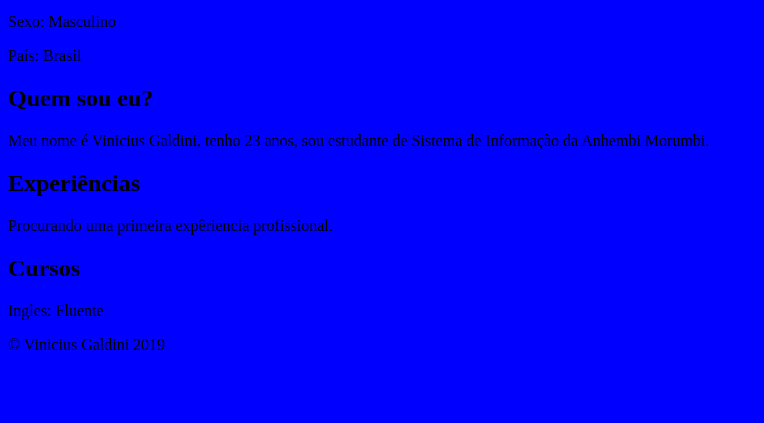
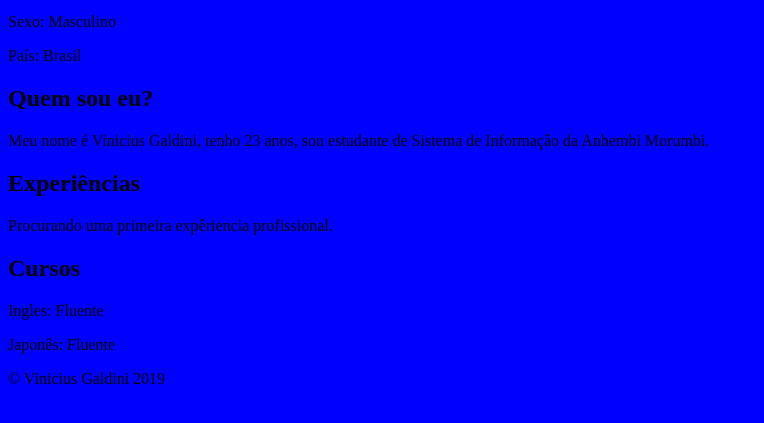
Before and after one commit to vinigaldini/meu-site, a plain HTML site: page index.html in a window 1280 px wide. Shown: the part 87-510 px from the top of the page, without its empty margins (0-764 px from the left). Drawn offline with Linux system fonts and the light colour scheme.

Commit message:
Adicionado curso de japones

```diff
--- a/index.html
+++ b/index.html
@@ -18,6 +18,7 @@
 
 					<h2>Cursos</h2>
 					<p>Ingles: Fluente</p>
+					<p>Japonês: Fluente</p>
 
 
 					<footer>
```
